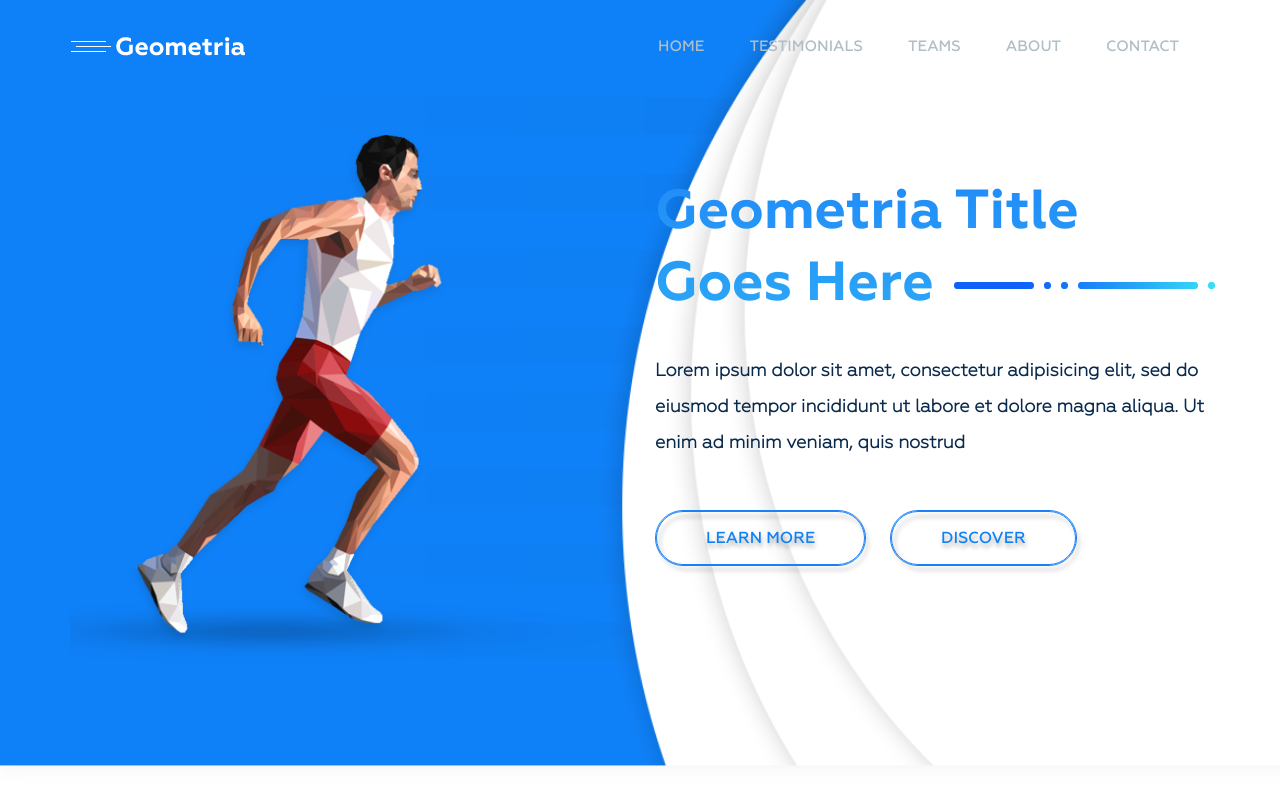
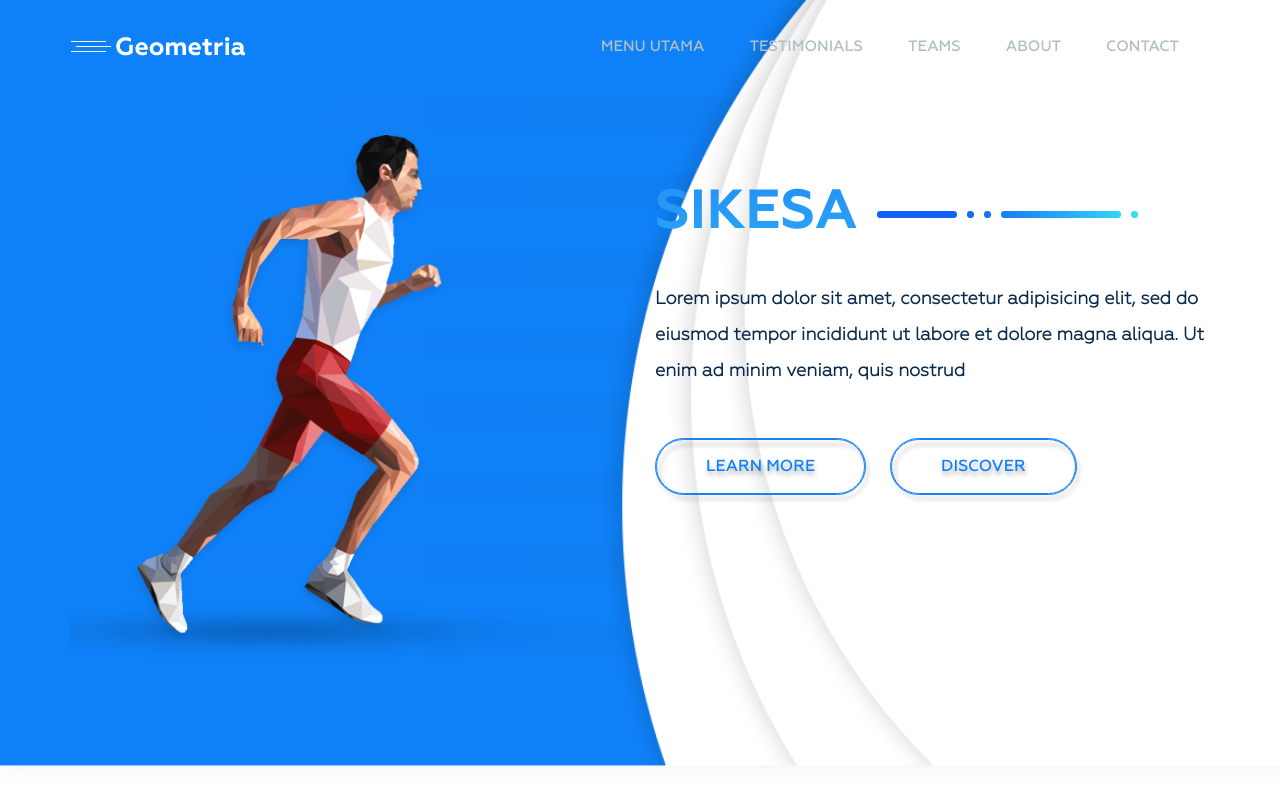
Before and after one commit to mlatikidul/mlatikidul.github.io, a plain HTML site: page index.html in a window 1280 px wide. Drawn offline with Linux system fonts and the light colour scheme; files whose address does not match are found by name.

Commit message:
merubah judul

```diff
--- a/index.html
+++ b/index.html
@@ -3,7 +3,7 @@
 <head>
   <meta charset="UTF-8">
   <meta name="viewport" content="width=device-width, initial-scale=1" />
-  <title>Runner onepage - html</title>
+  <title>SIKESA</title>
   <meta name="keywords" content="Lorem ipsum dolor sit amet, consectetur adipisicing elit, sed do eiusmod.">
   <meta name="description" content="Lorem ipsum dolor sit amet, consectetur adipisicing elit, sed do eiusmod.">
 
@@ -26,7 +26,7 @@
           </div>
           <div class="collapse navbar-collapse" id="myNavbar">
             <ul class="nav navbar-nav pull-right">
-              <li><a href="#">HOME</a></li>
+              <li><a href="#">MENU UTAMA</a></li>
               <li><a href="#">TESTIMONIALS</a></li>
               <li><a href="#">TEAMS</a></li>
               <li><a href="#">ABOUT</a></li>
@@ -39,7 +39,7 @@
             <img class="img-responsive" src="assets/images/running-man.png" alt="">
           </div>
           <div class="col-lg-6 header__content">
-            <h1 class="title">Geometria Title Goes Here <span class="title-style"></span></h1>
+            <h1 class="title">SIKESA <span class="title-style"></span></h1>
             <p>Lorem ipsum dolor sit amet, consectetur adipisicing elit, sed do eiusmod tempor incididunt ut labore et dolore magna aliqua. Ut enim ad minim veniam, quis nostrud</p>
             <a class="header__button" href="#">LEARN MORE</a>
             <a class="header__button" href="#">DISCOVER</a>
```
